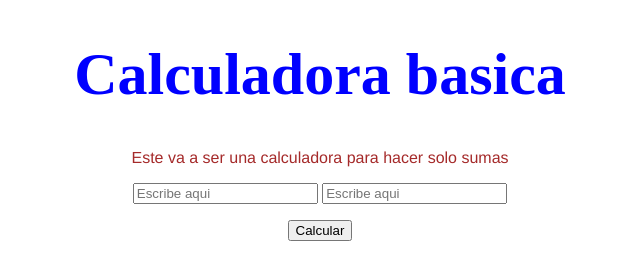
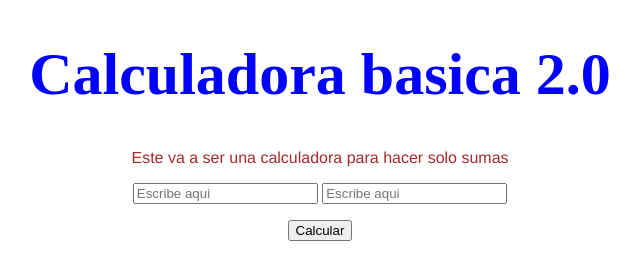
Before and after one commit to Gerardo-Lara-O/ejemplo-con-https, a plain HTML site: page index.html in a window 1280 px wide. Shown: the whole page, without its empty margins (320-960 px from the left). Drawn offline with Linux system fonts and the light colour scheme.

Commit message:
Una version de la calculadora

```diff
--- a/index.html
+++ b/index.html
@@ -10,7 +10,7 @@
 <body>
     <div id="container">
         <div id="container-header">
-            <h1>Calculadora basica</h1>
+            <h1>Calculadora basica 2.0</h1>
         </div>
         <div id="container-body">
             <p>Este va a ser una calculadora para hacer solo sumas</p>
```
